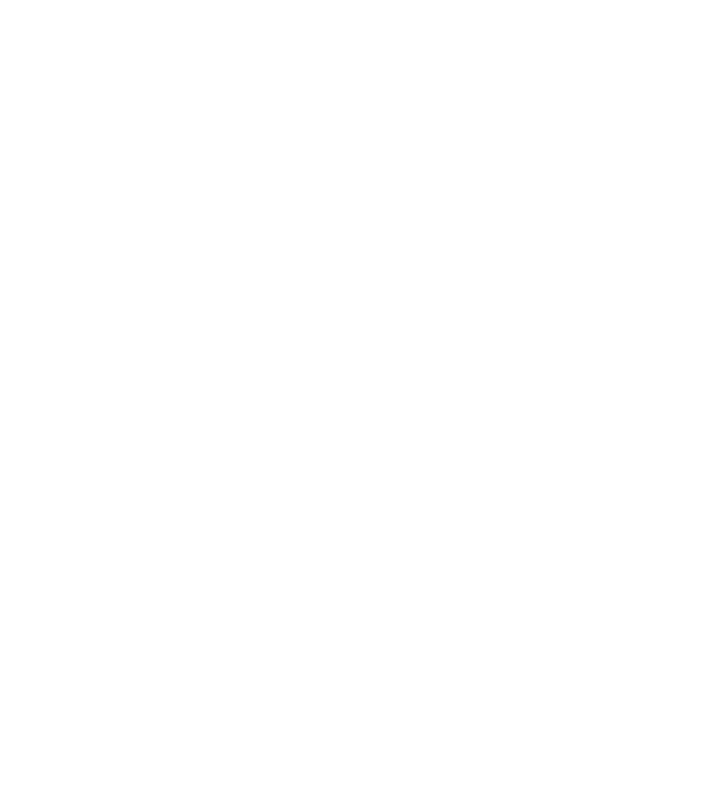
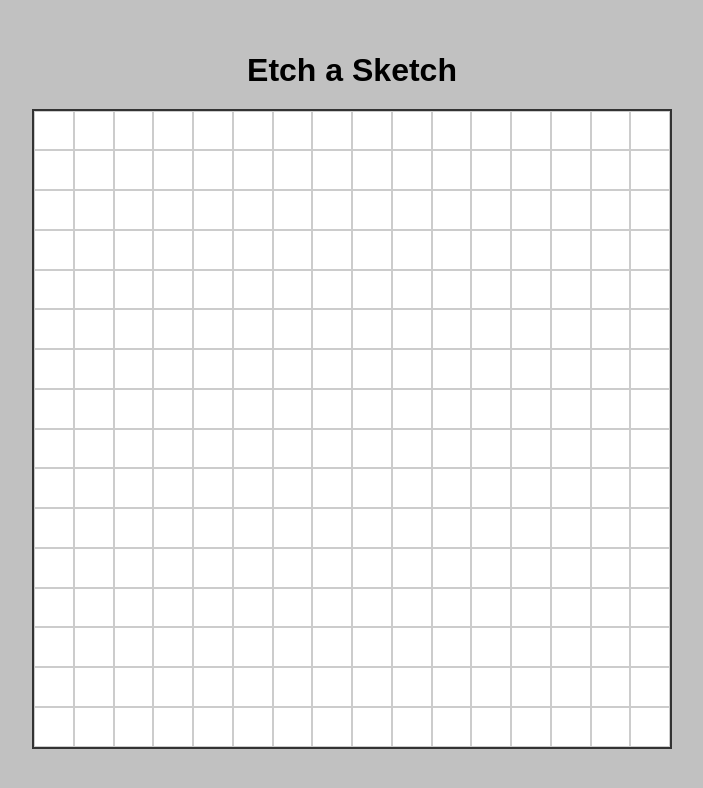
Before and after one commit to roymamon/Etch-a-Sketch, a plain HTML site: page index.html in a window 1280 px wide. Shown: the whole page, without its empty margins (288-991 px from the left). Drawn offline with Linux system fonts and the light colour scheme.

Commit message:
implemented a 16x16 grid.

```diff
--- a/index.html
+++ b/index.html
@@ -8,7 +8,8 @@
     <title>Etch-a-Sketch</title>
 </head>
 <body>
-
+    <h1>Etch a Sketch</h1>
+    <div class="container"></div>
     <script src="javascript.js"></script>
 </body>
 </html>
--- a/javascript.js
+++ b/javascript.js
@@ -0,0 +1,12 @@
+const container = document.querySelector(".container");
+
+function createGrid(rows, cols) {
+    const totalSquares = rows * cols;
+    for (let i = 0; i < totalSquares; i++) {
+        const square = document.createElement("div");
+        square.classList.add("grid-square");
+        container.appendChild(square);
+    }
+}
+
+createGrid(16, 16); // Create a 16x16 grid
--- a/style.css
+++ b/style.css
@@ -0,0 +1,37 @@
+/* General reset */
+* {
+    margin: 0;
+    padding: 0;
+    box-sizing: border-box;
+}
+
+body {
+    display: flex;
+    flex-direction: column;
+    align-items: center;
+    justify-content: center;
+    height: 100vh;
+    background-color: #c1c1c1;
+    font-family: Arial, sans-serif;
+}
+
+h1 {
+    margin-bottom: 20px;
+}
+
+.container {
+    display: flex;
+    flex-wrap: wrap;
+    width: 640px; /* Set container size */
+    height: 640px;
+    border: 2px solid #333;
+}
+
+.grid-square {
+    flex: 1 0 calc(100% / 16); /* Divide evenly into 16 squares per row */
+    border: 1px solid #ccc;
+    background-color: #fff;
+}
+.grid-square:hover {
+    background-color: #c1c1c1;
+}
```
Also changed, not shown: 1 other file.
